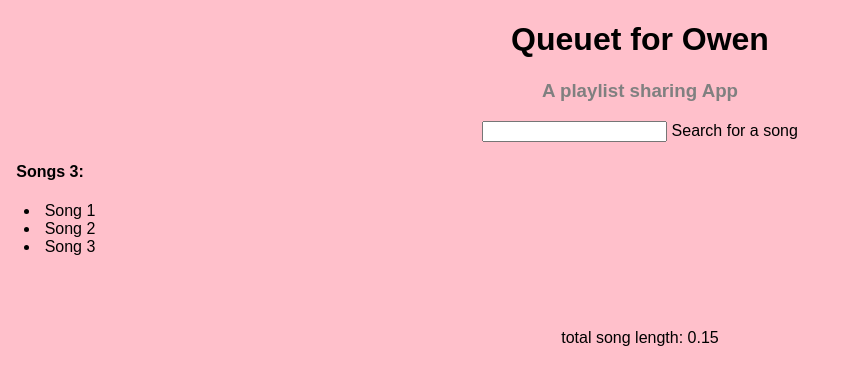
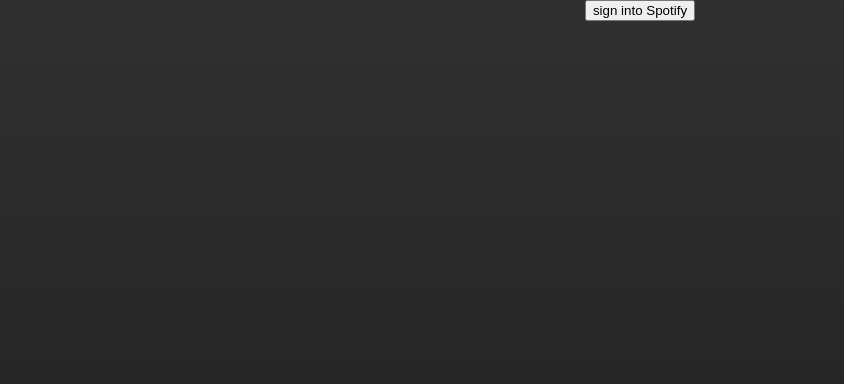
Before and after one commit to ojammojo/queuet, a React (Create React App) app: page / in a window 1280 px wide. Shown: the top 384 px of the page, without its empty margins (0-844 px from the left). Built offline with nearby package versions, Linux system fonts and the light colour scheme.

Commit message:
working login to spotify servers + pulling basic info

```diff
--- a/package.json
+++ b/package.json
@@ -3,6 +3,7 @@
   "version": "0.1.0",
   "private": true,
   "dependencies": {
+    "query-string": "^6.0.0",
     "react": "^16.3.2",
     "react-dom": "^16.3.2",
     "react-scripts": "1.1.4"
--- a/src/App.css
+++ b/src/App.css
@@ -1,9 +1,13 @@
-body {
-  background-color: pink;
+html, body {
+  background: linear-gradient(#303030, #1c1c1c);
+  width: 100%;
+  height: 100%;
 }
+
 
 .App {
   text-align: center;
+  color: white;
 }
 
 .App-logo {
@@ -11,12 +15,12 @@ body {
   height: 80px;
 }
 
-.App-header {
+/* .App-header {
   background-color: #222;
   height: 150px;
   padding: 20px;
   color: white;
-}
+} */
 
 .App-title {
   font-size: 1.5em;
--- a/src/App.js
+++ b/src/App.js
@@ -1,55 +1,47 @@
 import React, { Component } from 'react';
 //import logo from './logo.svg';
 import './App.css';
+import queryString from 'query-string'
 
 let greyText = 'grey'
 let greyTextColor = {color: greyText}
 let defaultStyle = {background: 'pink'}
 
-let fakeServerData = {
-  user: {
-    name: 'Owen',
-    playlists: [
-      {
-        name: 'top',
-        songs: [{name: 'song uno', duration: 120},
-                {name: 'song two', duration: 220},
-                {name: 'songo three0', duration: 300}
-               ]
-      },
-      {
-        name: 'second to top',
-        songs: [{name: 'song uno', duration: 120},
-                {name: 'song two', duration: 220},
-                {name: 'songo three0', duration: 300}
-               ]
-      },
-      {
-        name: 'last playlist',
-        songs: [{name: 'song uno', duration: 120},
-                {name: 'song two', duration: 220},
-                {name: 'songo three0', duration: 300}
-               ]
-      }
-    ]
-  }
-}
+// let fakeServerData = {
+//   user: {
+//     name: 'Owen',
+//     playlists: [
+//       {
+//         name: 'top',
+//         songs: [{name: 'song 1', duration: 120},
+//                 {name: 'song two', duration: 220},
+//                 {name: 'songo 3', duration: 300}
+//                ]
+//       },
+//       {
+//         name: 'second to top',
+//         songs: [{name: 'song uno', duration: 120},
+//                 {name: 'song two', duration: 220},
+//                 {name: 'songo three0', duration: 300}
+//                ]
+//       },
+//       {
+//         name: 'last playlist',
+//         songs: [{name: 'song uno', duration: 120},
+//                 {name: 'song two', duration: 220},
+//                 {name: 'songo thr33', duration: 300}
+//                ]
+//       }
+//     ]
+//   }
+// }
 
 class Block extends Component {
   render() {
+    let imgSrc = this.props.imgSrcData
     return (
       <div style = {greyTextColor} className="block">
-        <h3> A playlist sharing App </h3>
-      </div>
-    );
-  }
-}
-
-class Filter extends Component {
-  render() {
-    return (
-      <div>
-        <input type="text"/> Search for a song
+        <img src={imgSrc} width='100px' height='100px' style={{'border-radius': '50%'}}/>
       </div>
     );
   }
@@ -60,12 +52,13 @@ class SongLengths extends Component {
     let allSongs = this.props.playlists.reduce((songs, eachPlaylist) => {
       return songs.concat(eachPlaylist.songs)
     }, [])
-    let totalDurtaion = this.props.playlists.reduce((sum, eachSong) => {
-      return sum + eachSong.duration
-    }, 0)
+    console.log(allSongs)
+    let totalDuration = allSongs.reduce((sum, eachSong) => {
+      return sum + " " +eachSong.name
+    }, '')
     return (
       <div>
-        <p> total song length: {allSongs.length/60}</p>
+        <p> total song length: {totalDuration}</p>
       </div>
     );
   }
@@ -76,7 +69,7 @@ class SongList extends Component {
     return (
       <div style = {{...defaultStyle, width: '100px', height: '150px'}}>
         <h4>
-          Songs {this.props.playlists.length}:
+          Songs:
         </h4>
         <ul> <li>Song 1</li> <li>Song 2</li> <li>Song 3</li></ul>
       </div>
@@ -90,27 +83,44 @@ class App extends Component {
     this.state = {serverData: {}}
   }
   componentDidMount() {
-    setTimeout(() => {
-      this.setState({serverData: fakeServerData});
-    }, 1000)
+    let parsed = queryString.parse(window.location.search);
+    let accessToken = parsed.access_token
 
-    //this.setState({serverData: fakeServerData});
+    if (!accessToken) {
+      return
+    }
+
+    fetch('https://api.spotify.com/v1/me', {
+      headers: {'Authorization': 'Bearer ' + accessToken}
+    }).then(response => response.json())
+    .then(data => {
+      this.setState({serverData: {user: {name: data.display_name, img: data.images[0].url}}})
+      console.log(data)
+    })
+
   }
   render() {
-    let black = '#fff'
-    let headerStyle = {color: black, 'font-size': '50px'}
+
     return (
       <div className="App">
         {this.state.serverData.user ?
-          <div>
+           <div>
             <h1>
-              Queuet for {this.state.serverData.user.name}
+              Queuet, Hello {this.state.serverData.user.name}
             </h1>
-            <Block/>
-            <Filter/>
-            <SongList playlists={this.state.serverData.user.playlists}/>
-            <SongLengths playlists={this.state.serverData.user.playlists}/>
-          </div> : 'loading your (re)queuets...'
+            <Block imgSrcData={this.state.serverData.user.img}/>
+            {this.state.serverData.playlists &&
+              <div>
+                {this.state.serverData.user.playlists.map(playlist =>
+                  <SongList />
+                 )}
+                <SongLengths playlists={this.state.serverData.user.playlists}/>
+              </div>
+            }
+
+          </div> : <button onClick={() => {
+                      window.location='http://localhost:8888/login'
+                    }}> sign into Spotify </button>
         }
       </div>
     );
```
Also changed, not shown: 1 other file (tests, documents, lock files or other folders).
